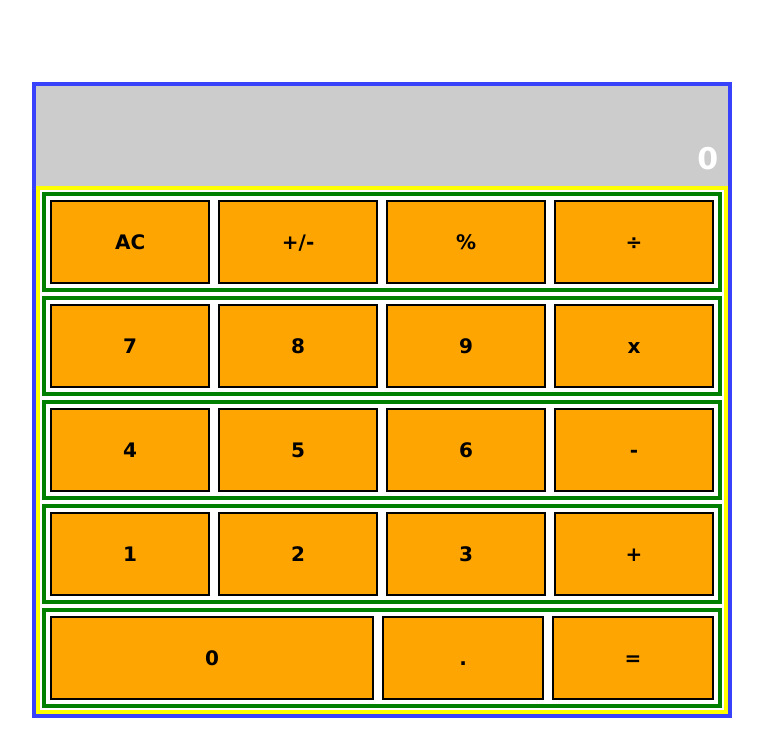
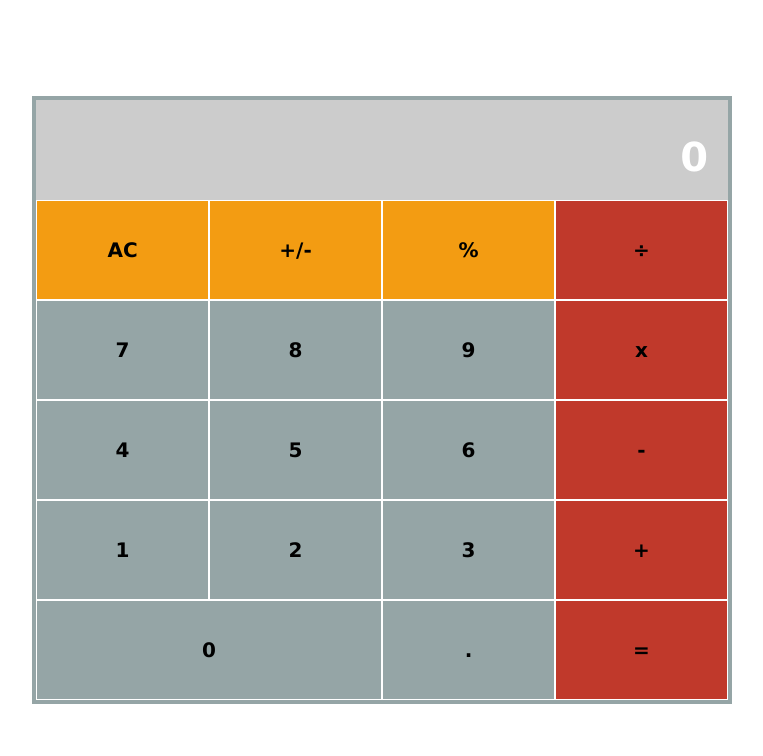
Before and after one commit to EricMbouwe/Calculator-React, a React (Create React App) app: page / in a window 1280 px wide. Shown: the top 756 px of the page, without its empty margins (258-1021 px from the left). Built offline with nearby package versions, Linux system fonts and the light colour scheme.

Commit message:
added operate and calculate functions for the logic

```diff
--- a/src/App.css
+++ b/src/App.css
@@ -18,5 +18,5 @@ body {
   display: flex;
   flex-direction: column;
   width: 700px;
-  border: 4px solid #3742fa;
+  border: 4px solid #95a5a6;
 }
--- a/src/components/App.js
+++ b/src/components/App.js
@@ -1,6 +1,7 @@
 import React from 'react';
 import Display from './Display';
 import ButtonPanel from './ButtonPanel';
+// import { calculate } from '../logic/calculate'
 import '../App.css';
 
 export default function App() {
--- a/src/components/Button.js
+++ b/src/components/Button.js
@@ -7,11 +7,10 @@ export default function Button({ name, color, wide }) {
     justifyContent: 'center',
     alignItems: 'center',
     width: '25%',
-    backgroundColor: '#ffa502',
-    margin: 4,
+    backgroundColor: '#95a5a6',
     fontSize: 20,
     fontWeight: 'bold',
-    border: '2px solid #000',
+    border: '1px solid #fff',
   };
 
   if (wide) {
@@ -25,7 +24,13 @@ export default function Button({ name, color, wide }) {
 }
 
 Button.propTypes = {
-  name: PropTypes.string.isRequired,
-  color: PropTypes.string.isRequired,
-  wide: PropTypes.bool.isRequired,
+  name: PropTypes.string,
+  color: PropTypes.string,
+  wide: PropTypes.bool,
 };
+
+Button.defaultProps = {
+  name: '',
+  color: "#95a5a6",
+  wide: false,
+};
--- a/src/components/ButtonPanel.js
+++ b/src/components/ButtonPanel.js
@@ -4,7 +4,6 @@ import Button from './Button';
 export default function ButtonPanel() {
   const Panelstyles = {
     display: 'flex',
-    border: '4px solid yellow',
     flexWrap: 'wrap',
   };
 
@@ -12,40 +11,38 @@ export default function ButtonPanel() {
     display: 'flex',
     width: '100%',
     height: 100,
-    border: '4px solid green',
-    margin: 2,
   };
 
   return (
     <div style={Panelstyles}>
       <div style={groupStyle} className="Group-1">
-        <Button color="" name="AC" />
-        <Button color="" name="+/-" />
-        <Button color="" name="%" />
-        <Button color="" name="÷" />
+        <Button color="#f39c12" name="AC" />
+        <Button color="#f39c12" name="+/-" />
+        <Button color="#f39c12" name="%" />
+        <Button color="#c0392b" name="÷" />
       </div>
       <div style={groupStyle} className="Group-2">
         <Button color="" name="7" />
         <Button color="" name="8" />
         <Button color="" name="9" />
-        <Button color="" name="x" />
+        <Button color="#c0392b" name="x" />
       </div>
       <div style={groupStyle} className="Group-3">
         <Button color="" name="4" />
         <Button color="" name="5" />
         <Button color="" name="6" />
-        <Button color="" name="-" />
+        <Button color="#c0392b" name="-" />
       </div>
       <div style={groupStyle} className="Group-4">
         <Button color="" name="1" />
         <Button color="" name="2" />
         <Button color="" name="3" />
-        <Button color="" name="+" />
+        <Button color="#c0392b" name="+" />
       </div>
       <div style={groupStyle} className="Group-5">
         <Button color="" wide name="0" />
         <Button color="" name="." />
-        <Button color="" name="=" />
+        <Button color="#c0392b" name="=" />
       </div>
     </div>
   );
--- a/src/components/Display.js
+++ b/src/components/Display.js
@@ -8,8 +8,8 @@ export default function Display({ result }) {
     justifyContent: 'flex-end',
     alignItems: 'flex-end',
     fontWeight: 'bold',
-    fontSize: 30,
-    padding: 10,
+    fontSize: 40,
+    padding: 20,
     backgroundColor: '#ccc',
     height: 100,
   };
@@ -18,7 +18,7 @@ export default function Display({ result }) {
 }
 
 Display.defaultProps = {
-  result: 0,
+  result: '0',
 };
 
 Display.propTypes = {
```
Also changed, not shown: src/logic/calculate.js (added, +11 -0 lines), src/logic/operate.js (added, +8 -0 lines), public/calculator1.png (added), 1 other file (tests, documents, lock files or other folders).
